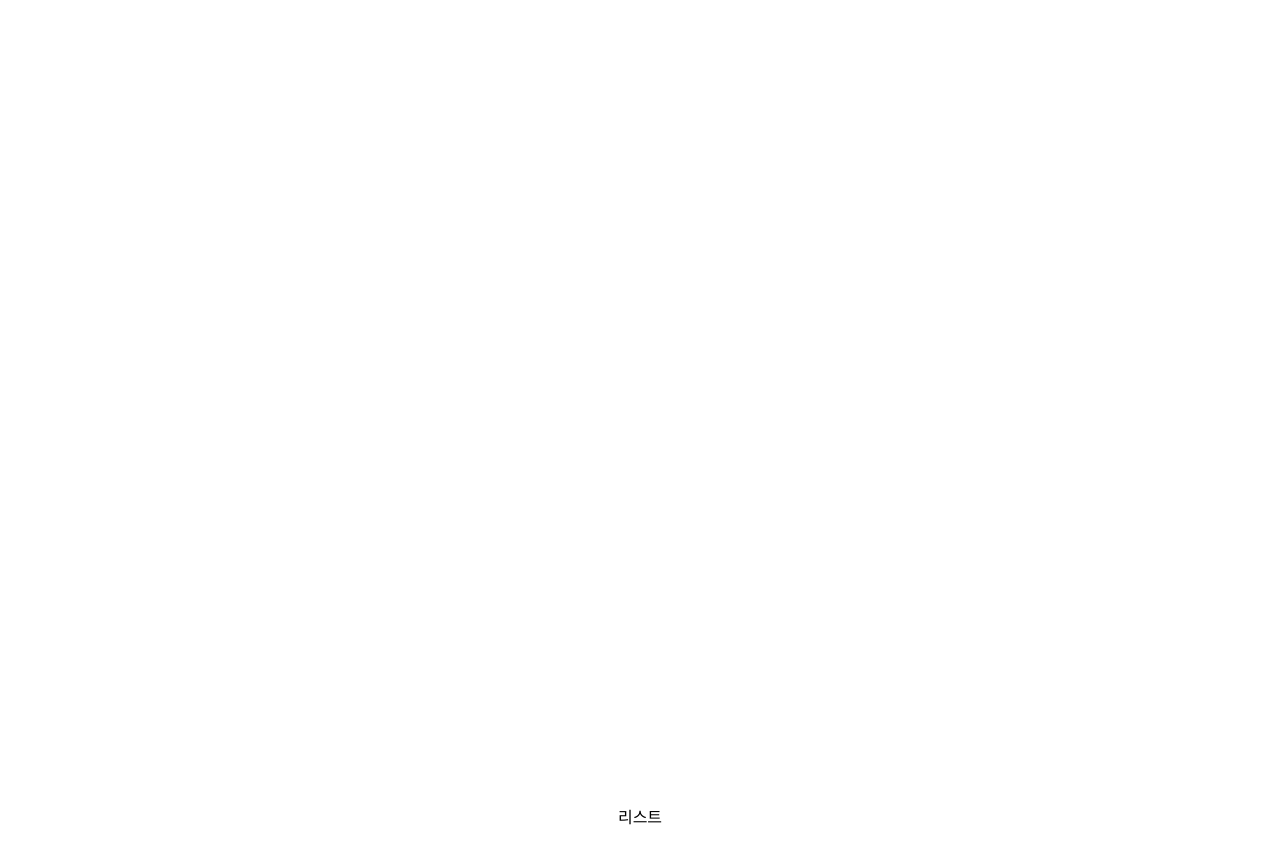
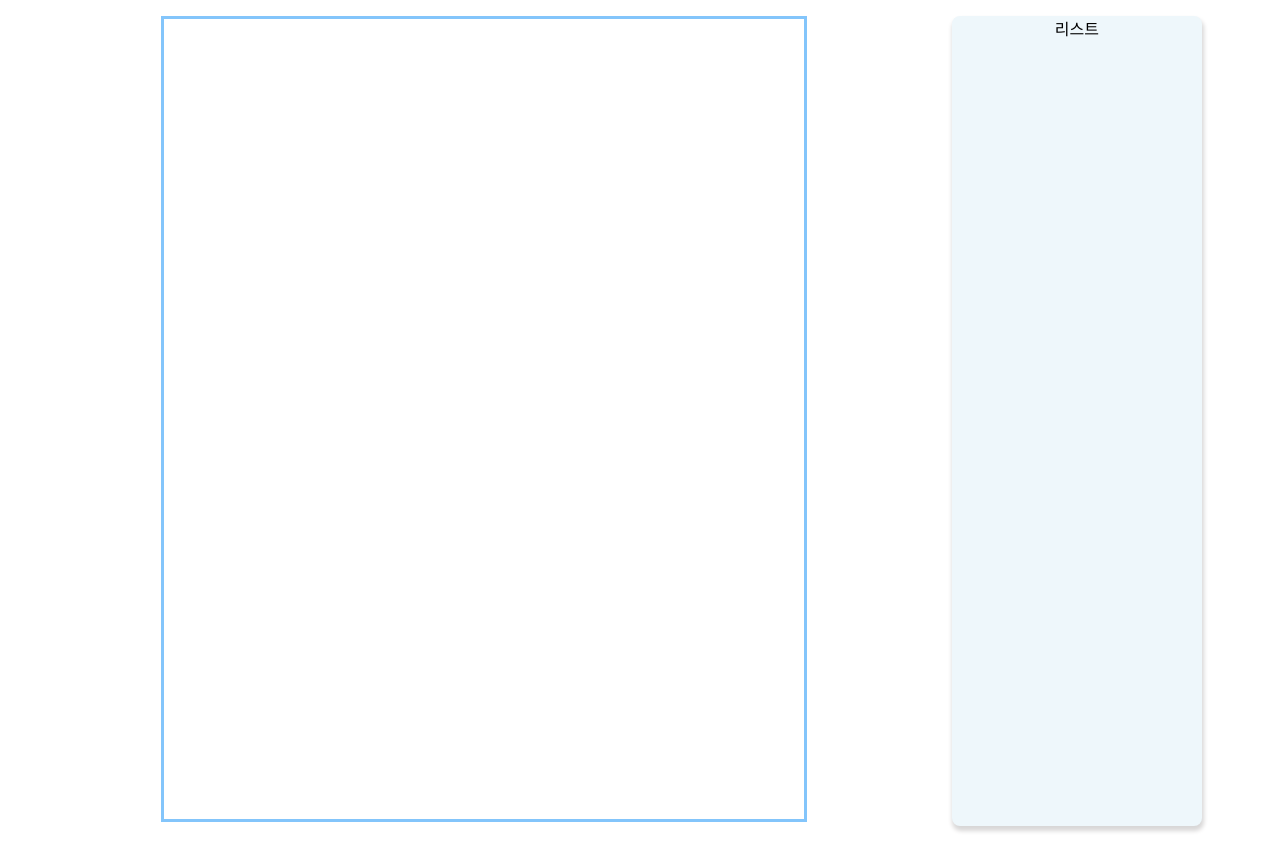
Before and after one commit to yunanah/draw-and-remove-canvas, a React (Create React App) app: page / in a window 1280 px wide. Built offline with nearby package versions, Linux system fonts and the light colour scheme.

Commit message:
💄 update List background color, canvas border

```diff
--- a/src/App.scss
+++ b/src/App.scss
@@ -1,10 +1,24 @@
 .app {
   text-align: center;
+  display: flex;
+  padding: 16px;
 }
 
 
 // Canvas 컴포넌트
+.container {
+  width: 75%;
 
+  canvas {
+    border: 3px solid rgb(131, 197, 251);
+  }
+}
 
 
 // List 컴포넌트
+.box {
+  width: 20%;
+  background-color: rgb(238, 247, 251);
+  border-radius: 8px;
+  box-shadow: 1px 4px 4px 1px rgb(216, 215, 215);
+}
```
